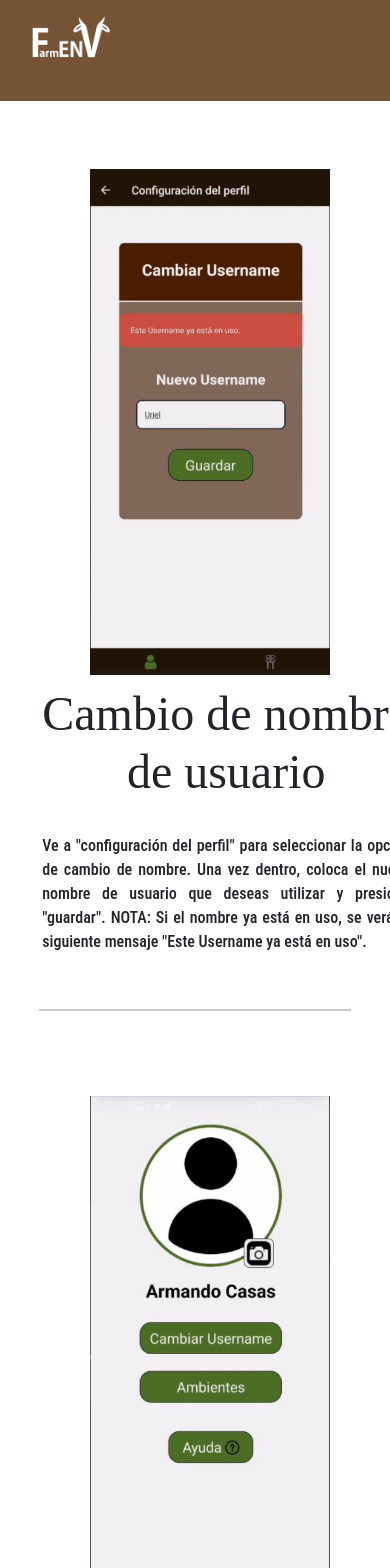
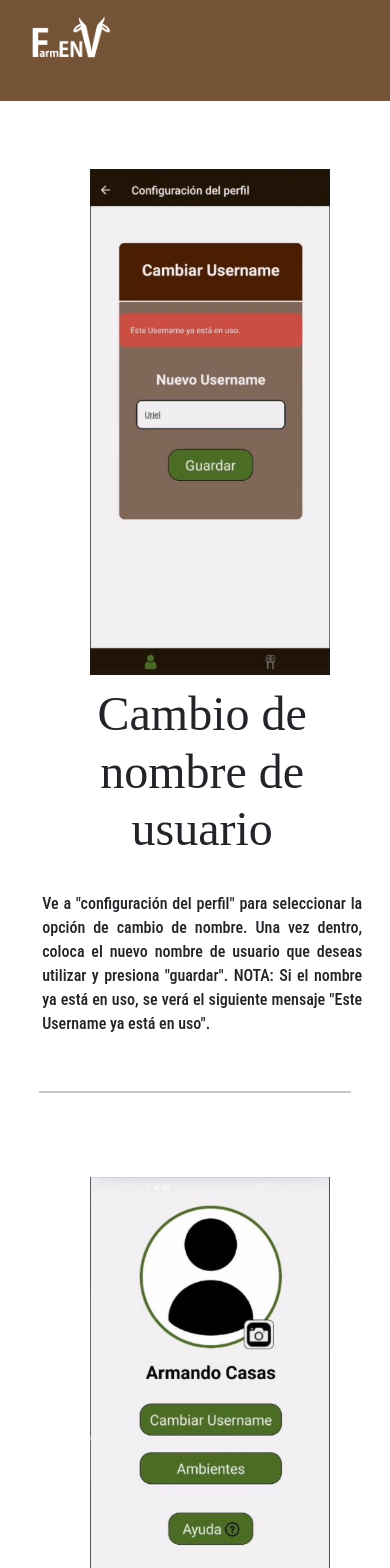
Before and after one commit to FarmENV/Website-Frontend, a React (Create React App) app: page /helpCel in a window 390 px wide. Shown: the top 1568 px of the page. Built offline with nearby package versions, Linux system fonts and the light colour scheme.

Commit message:
Fixing celphone bugs

```diff
--- a/src/pages/HelpCel/HelpCel.css
+++ b/src/pages/HelpCel/HelpCel.css
@@ -21,7 +21,7 @@
     justify-content:justify;
     position: relative;
     margin-left: 5vh;
-    width: 23em;
+    width: 20em;
 }
 
 .Info__helpCel_img{
```
